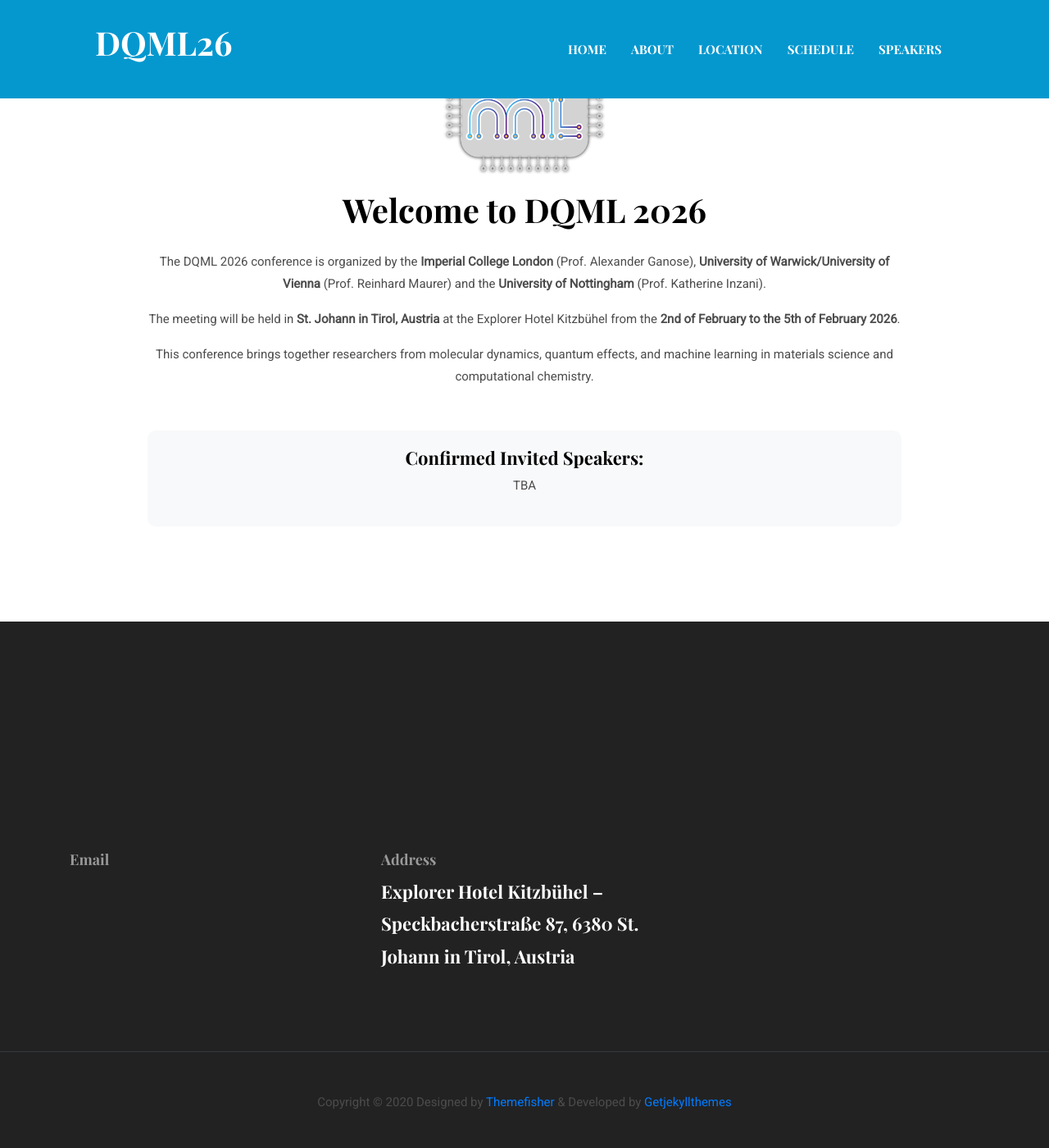
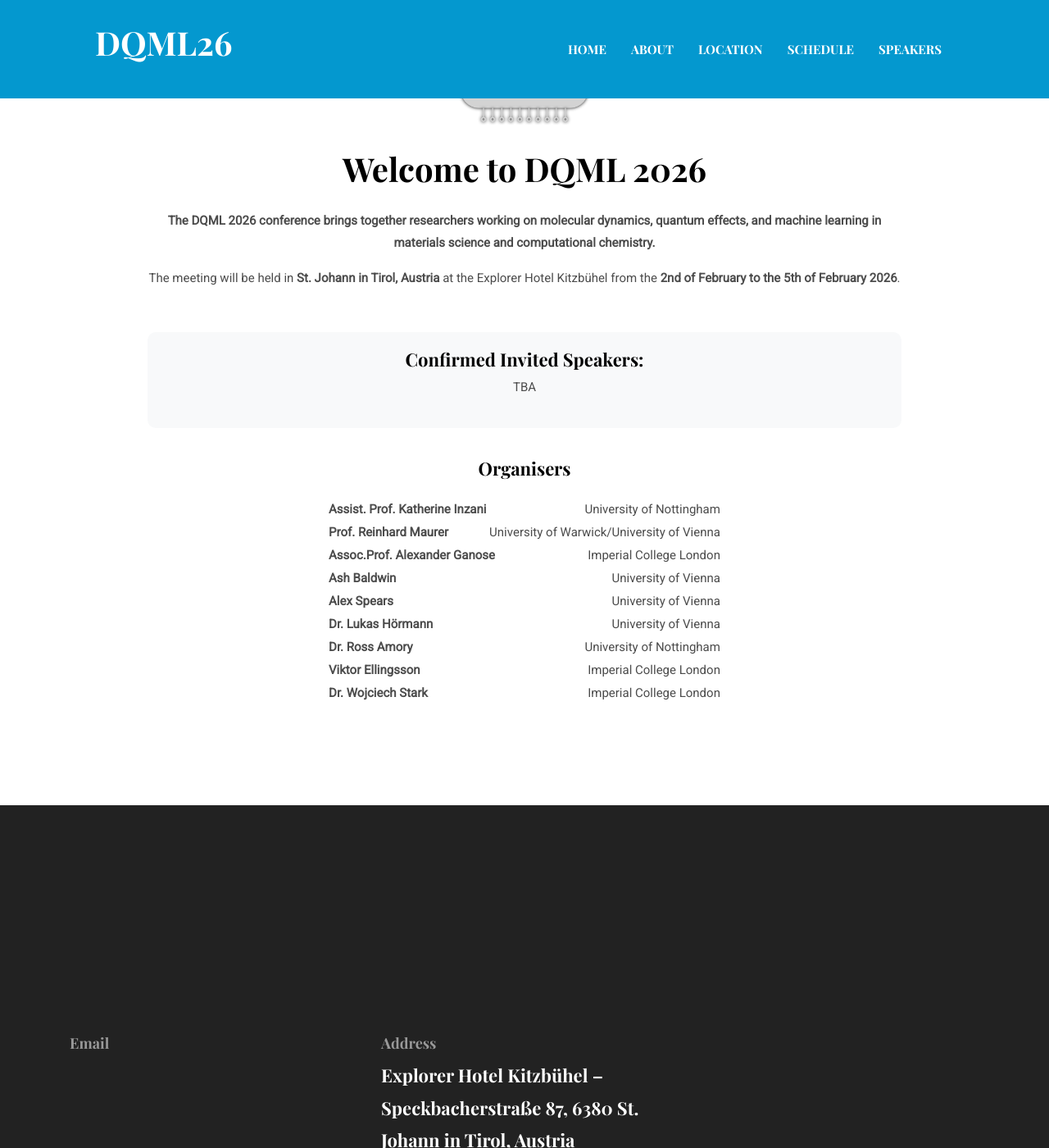
Before and after one commit to DQML26/DQML26.github.io, a Jekyll site: the page built from _pages/about.html, in a window 1280 px wide and 1400 px high, scrolled down 569 px. Shown: the whole window at 82% size. Built offline with Jekyll 4.4.1, drawn with Linux system fonts in a browser that asks for light colours.

Commit message:
Add organisers and few minor changes

```diff
--- a/_data/settings.yml
+++ b/_data/settings.yml
@@ -50,10 +50,7 @@ hero:
 # About (Section and Page)
 
 # About Section
-blurb:
-  This is the official homepage of the DQML (Dynamics, Quantum Effects and Machine Learning in Materials Science and Computational Chemistry) 2026 conference organized jointly by the Imperial College London, University of Warwick, University of Vienna, and University of Nottingham, to be held in Austria, St. Johann in Tirol, from 02/02/2026-05/02/2026.
-  The registration is already closed.
-  We wish you all a safe travel and are looking forward to a great and safe conference.
+blurb: "This is the official homepage of the DQML (Dynamics, Quantum Effects and Machine Learning in Materials Science and Computational Chemistry) 2026 conference organised jointly by the Imperial College London, University of Warwick, University of Vienna, and University of Nottingham, to be held in Austria, St. Johann in Tirol, from 02/02/2026-05/02/2026.<br><br> The registration is now closed.<br><br>We wish you all a safe travel and are looking forward to a great and safe conference."
 blurb-btn-link: '/location'
 blurb-btn-name: Location of the hotel
 
--- a/_pages/about.html
+++ b/_pages/about.html
@@ -8,15 +8,14 @@ title: About DQML 2026
     <div class="row">
       <div class="col-lg-10 mx-auto text-center">
 
-        <img src="/assets/images/about/logo_dqml22.png" alt="DQML Logo" style="max-width: 200px; margin-bottom: 20px;">
+        <img src="/assets/images/about/logo_dqml22.png" alt="DQML Logo" style="max-width: 200px; margin-bottom: 30px; margin-top: -60px;">
 
         <h3>Welcome to DQML 2026</h3>
         <br>
 
         <p>
-          The DQML 2026 conference is organized by the <strong>Imperial College London</strong> (Prof. Alexander Ganose),
-          <strong>University of Warwick/University of Vienna</strong> (Prof. Reinhard Maurer) and the
-          <strong>University of Nottingham</strong> (Prof. Katherine Inzani).
+          <strong>The DQML 2026 conference brings together researchers working on molecular dynamics, quantum effects,
+          and machine learning in materials science and computational chemistry.</strong>
         </p>
 
         <p>
@@ -24,10 +23,7 @@ title: About DQML 2026
           from the <strong>2nd of February to the 5th of February 2026</strong>.
         </p>
 
-        <p>
-          This conference brings together researchers from molecular dynamics, quantum effects,
-          and machine learning in materials science and computational chemistry.
-        </p>
+
 
         <br><br>
 
@@ -39,6 +35,39 @@ title: About DQML 2026
 
         <br><br>
 
+        <h4>Organisers</h4>
+        <ul style="list-style-type: none; text-align: left; display: inline-block; margin: 20px auto; padding-left: 0;">
+          <li style="margin-bottom: 10px; clear: both;">
+            <strong>Assist. Prof. Katherine Inzani</strong> <span style="float: right; margin-left: 50px;">University of Nottingham</span>
+          </li>
+          <li style="margin-bottom: 10px; clear: both;">
+            <strong>Prof. Reinhard Maurer</strong> <span style="float: right; margin-left: 50px;">University of Warwick/University of Vienna</span>
+          </li>
+          <li style="margin-bottom: 10px;">
+            <strong>Assoc.Prof. Alexander Ganose</strong> <span style="float: right; margin-left: 50px;">Imperial College London</span>
+          </li>
+          <li style="margin-bottom: 10px; clear: both;">
+            <strong>Ash Baldwin</strong> <span style="float: right; margin-left: 50px;">University of Vienna</span>
+          </li>
+          <li style="margin-bottom: 10px; clear: both;">
+            <strong>Alex Spears</strong> <span style="float: right; margin-left: 50px;">University of Vienna</span>
+          </li>
+          <li style="margin-bottom: 10px; clear: both;">
+            <strong>Dr. Lukas Hörmann</strong> <span style="float: right; margin-left: 50px;">University of Vienna</span>
+          </li>
+          <li style="margin-bottom: 10px; clear: both;">
+            <strong>Dr. Ross Amory</strong> <span style="float: right; margin-left: 50px;">University of Nottingham</span>
+          </li>
+          <li style="margin-bottom: 10px; clear: both;">
+            <strong>Viktor Ellingsson</strong> <span style="float: right; margin-left: 50px;">Imperial College London</span>
+          </li>
+          <li style="margin-bottom: 10px; clear: both;">
+            <strong>Dr. Wojciech Stark</strong> <span style="float: right; margin-left: 50px;">Imperial College London</span>
+          </li>
+
+        </ul>
+        <br><br>
+
         </div>
     </div>
   </div>
```
Also changed, not shown: _pages/schedule.html (+0 -19 lines), 2 other files.
